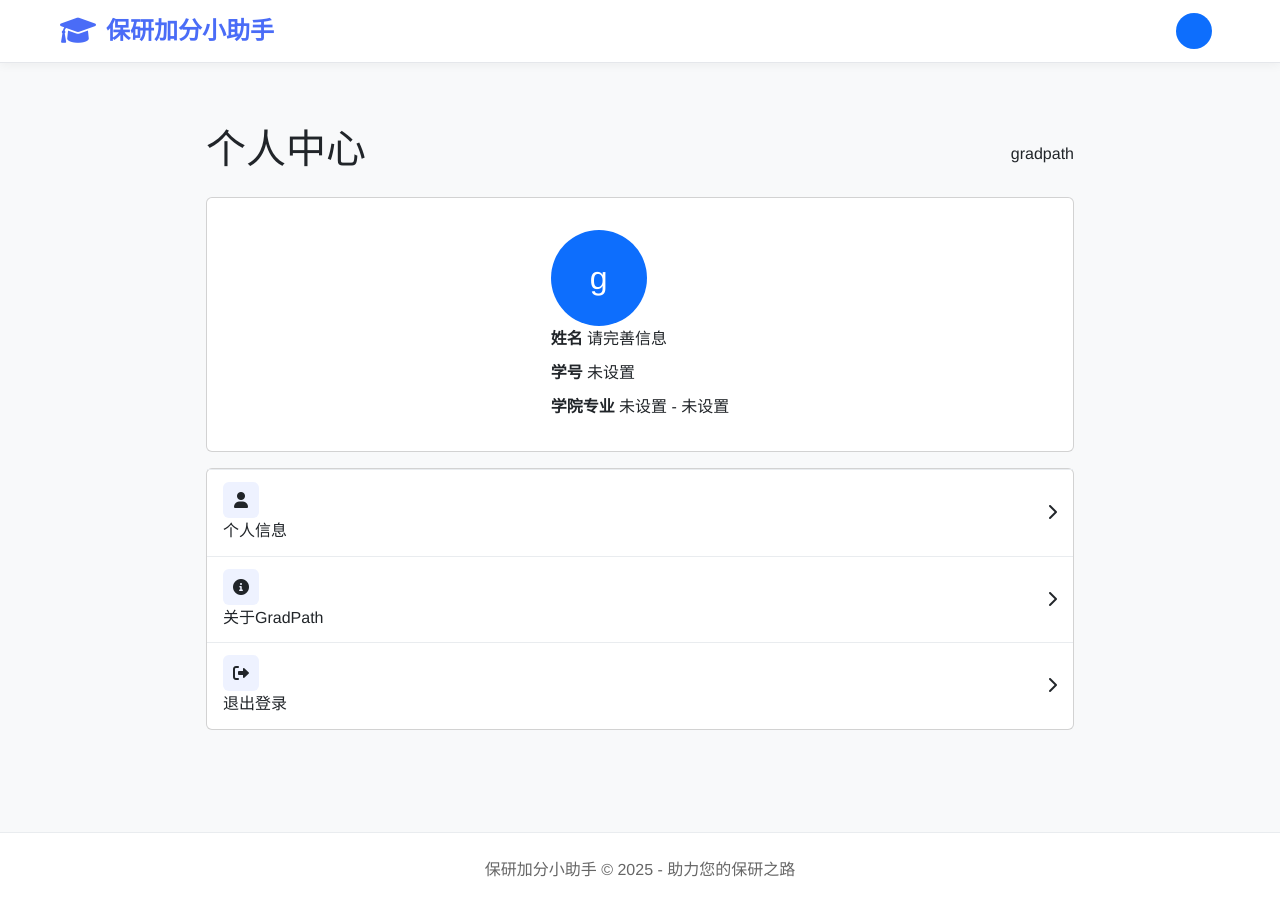
After one commit to zcx2137/GradPath, a Django app: page /student/user_center/ in a window 1280 px wide. The commit adds this page. Run offline with Django 5.2, Linux system fonts and the light colour scheme; a user stored in the database is signed in; data comes from the database, SQL or seed files in the repository; both versions use the stored data as it was after the commit.

Commit message:
新增user_center.html
新增user_center.html，profile.html从user_center.html进入

```diff
--- a/apps/students/urls.py
+++ b/apps/students/urls.py
@@ -13,6 +13,8 @@ urlpatterns = [
     path('login/', views.login_view, name='login'),
     # 用户注销
     path('logout/', views.logout_view, name='logout'),
+    # 用户中心
+    path('user_center/', views.user_center, name='user_center'),
     # 个人资料页
     path('profile/', views.profile, name='profile'),
     # 排名页
--- a/apps/students/views.py
+++ b/apps/students/views.py
@@ -154,6 +154,19 @@ def profile(request):
     return render(request, 'students/profile.html', {'form': form})
 
 
+@login_required
+def user_center(request):
+    """个人中心视图"""
+    try:
+        profile = request.user.profile
+    except StudentProfile.DoesNotExist:
+        profile = None
+
+    return render(request, 'students/user_center.html', {
+        'profile': profile
+    })
+
+
 # 学生成绩排名
 @login_required
 def ranking(request):
--- a/static/CSS/students/profile.css
+++ b/static/CSS/students/profile.css
@@ -108,9 +108,12 @@ input[readonly] {
     border: none;
     border-radius: 4px;
     cursor: pointer;
+    text-decoration: none;
+    display: inline-block;
 }
 .submit-btn:hover {
     background-color: #3a7bc8;
+    text-decoration: none;
 }
 
 /* 退出登录链接 */
--- /dev/null
+++ b/static/CSS/students/user_center.css
@@ -0,0 +1,110 @@
+/* user_center.css - 供 user_center.html 使用的样式（基于 student_profile.css） */
+
+body {
+  background-color: #f8f9fa;
+  color: #212529;
+  font-family: "Helvetica Neue", Helvetica, Arial, "PingFang SC", "Hiragino Sans GB", "Microsoft YaHei", sans-serif;
+}
+
+.navbar {
+  background-color: #ffffff;
+  border-bottom: 1px solid #e5e7eb;
+  padding: 0.75rem 0;
+}
+
+.navbar .navbar-brand {
+  font-weight: 700;
+  color: #0d6efd;
+  text-decoration: none;
+}
+
+.user-info {
+  display: flex;
+  align-items: center;
+  gap: 0.5rem;
+}
+
+.user-avatar, .user-avatar-large {
+  background: #0d6efd;
+  color: #fff;
+  display: inline-flex;
+  align-items: center;
+  justify-content: center;
+  border-radius: 50%;
+}
+
+.user-avatar {
+  width: 36px;
+  height: 36px;
+  font-weight: 600;
+}
+
+.user-avatar-large {
+  width: 96px;
+  height: 96px;
+  font-size: 32px;
+  margin-right: 1rem;
+}
+
+.profile-container {
+  max-width: 900px;
+  margin: 2rem auto;
+  padding: 0 1rem;
+}
+
+.profile-header {
+  display: flex;
+  justify-content: space-between;
+  align-items: center;
+  margin-bottom: 1rem;
+}
+
+.card.user-info-card {
+  display: flex;
+  align-items: center;
+  padding: 1rem;
+  margin-bottom: 1rem;
+}
+
+.user-details {
+  display: flex;
+  flex-direction: column;
+  gap: 0.5rem;
+}
+
+.menu-item {
+  display: flex;
+  justify-content: space-between;
+  align-items: center;
+  padding: 0.75rem 1rem;
+  color: #212529;
+  text-decoration: none;
+  border-top: 1px solid #e9ecef;
+}
+
+.menu-item:hover {
+  background: #f1f5f9;
+}
+
+.menu-icon {
+  width: 36px;
+  height: 36px;
+  display: flex;
+  align-items: center;
+  justify-content: center;
+  background: #eef2ff;
+  border-radius: 6px;
+  margin-right: 0.75rem;
+}
+
+/* 额外的小优化：响应式 */
+@media (max-width: 600px) {
+  .profile-container {
+    padding: 0 0.5rem;
+  }
+  .user-avatar-large {
+    width: 72px;
+    height: 72px;
+    font-size: 24px;
+  }
+}
--- a/templates/students/base.html
+++ b/templates/students/base.html
@@ -21,7 +21,7 @@
                 </a>
                 <div class="user-info">
                     {% if user.is_authenticated %}
-                        <a href="{% url 'profile' %}" class="d-flex align-items-center text-decoration-none" title="个人资料">
+                        <a href="{% url 'user_center' %}" class="d-flex align-items-center text-decoration-none" title="个人资料">
                             <div class="user-avatar">{{ user.profile.full_name|first }}</div>
                             <span class="username ms-2">{{ user.profile.full_name }}</span>
                         </a>
--- /dev/null
+++ b/templates/students/user_center.html
@@ -0,0 +1,87 @@
+{% extends 'students/base.html' %}
+{% load static %}
+
+{% block title %}个人中心 - 保研加分小助手{% endblock %}
+
+{% block extra_css %}
+<link href="{% static 'CSS/students/user_center.css' %}" rel="stylesheet">
+{% endblock %}
+
+{% block content %}
+    <!-- 个人中心内容 -->
+    <div class="profile-container">
+        <div class="profile-header">
+            <h1 class="profile-title">个人中心</h1>
+            <div class="user-info">
+                <span>{{ user.username|default:"用户名" }}</span>
+            </div>
+        </div>
+
+        <!-- 基本信息卡片 -->
+        <div class="card user-info-card">
+            <div class="card-body">
+                <div class="user-avatar-large">
+                    {{ user.profile.full_name|default:user.username|default:"用"|first }}
+                </div>
+
+                <div class="user-details">
+                    <div class="user-detail-item">
+                        <strong>姓名</strong>
+                        <span>{{ profile.full_name|default:"请完善信息" }}</span>
+                    </div>
+                    <div class="user-detail-item">
+                        <strong>学号</strong>
+                        <span>{{ profile.student_id|default:"未设置" }}</span>
+                    </div>
+                    <div class="user-detail-item">
+                        <strong>学院专业</strong>
+                        <span>{{ profile.college|default:"未设置" }} - {{ profile.major|default:"未设置" }}</span>
+                    </div>
+                </div>
+            </div>
+        </div>
+
+        <!-- 功能菜单 -->
+        <div class="card">
+            <div class="card-body" style="padding: 0;">
+                <a href="{% url 'profile' %}" class="menu-item">
+                    <div class="menu-content">
+                        <div class="menu-icon">
+                            <i class="fas fa-user"></i>
+                        </div>
+                        <span>个人信息</span>
+                    </div>
+                    <div class="menu-arrow">
+                        <i class="fas fa-chevron-right"></i>
+                    </div>
+                </a>
+
+                <a href="#" class="menu-item">
+                    <div class="menu-content">
+                        <div class="menu-icon">
+                            <i class="fas fa-info-circle"></i>
+                        </div>
+                        <span>关于GradPath</span>
+                    </div>
+                    <div class="menu-arrow">
+                        <i class="fas fa-chevron-right"></i>
+                    </div>
+                </a>
+
+                <!-- 退出登录链接 -->
+                <a href="{% url 'logout' %}" class="menu-item" onclick="return confirm('确定要退出登录吗？')">
+                    <div class="menu-content">
+                        <div class="menu-icon">
+                            <i class="fas fa-sign-out-alt"></i>
+                        </div>
+                        <span>退出登录</span>
+                    </div>
+                    <div class="menu-arrow">
+                        <i class="fas fa-chevron-right"></i>
+                    </div>
+                </a>
+            </div>
+        </div>
+
+    </div>
+{% endblock %}
```
Also changed, not shown: templates/students/profile.html (+5 -2 lines), db.sqlite3.
